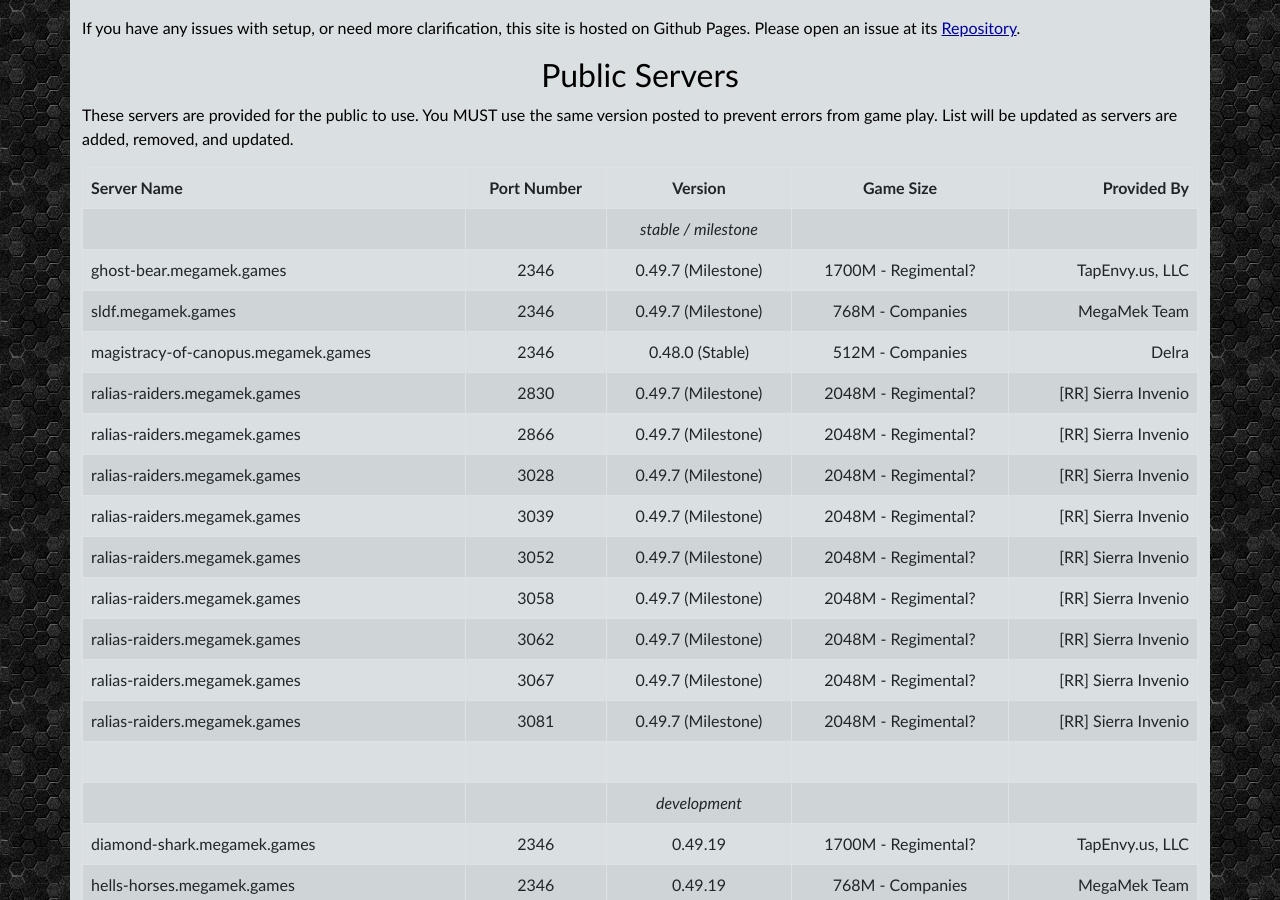
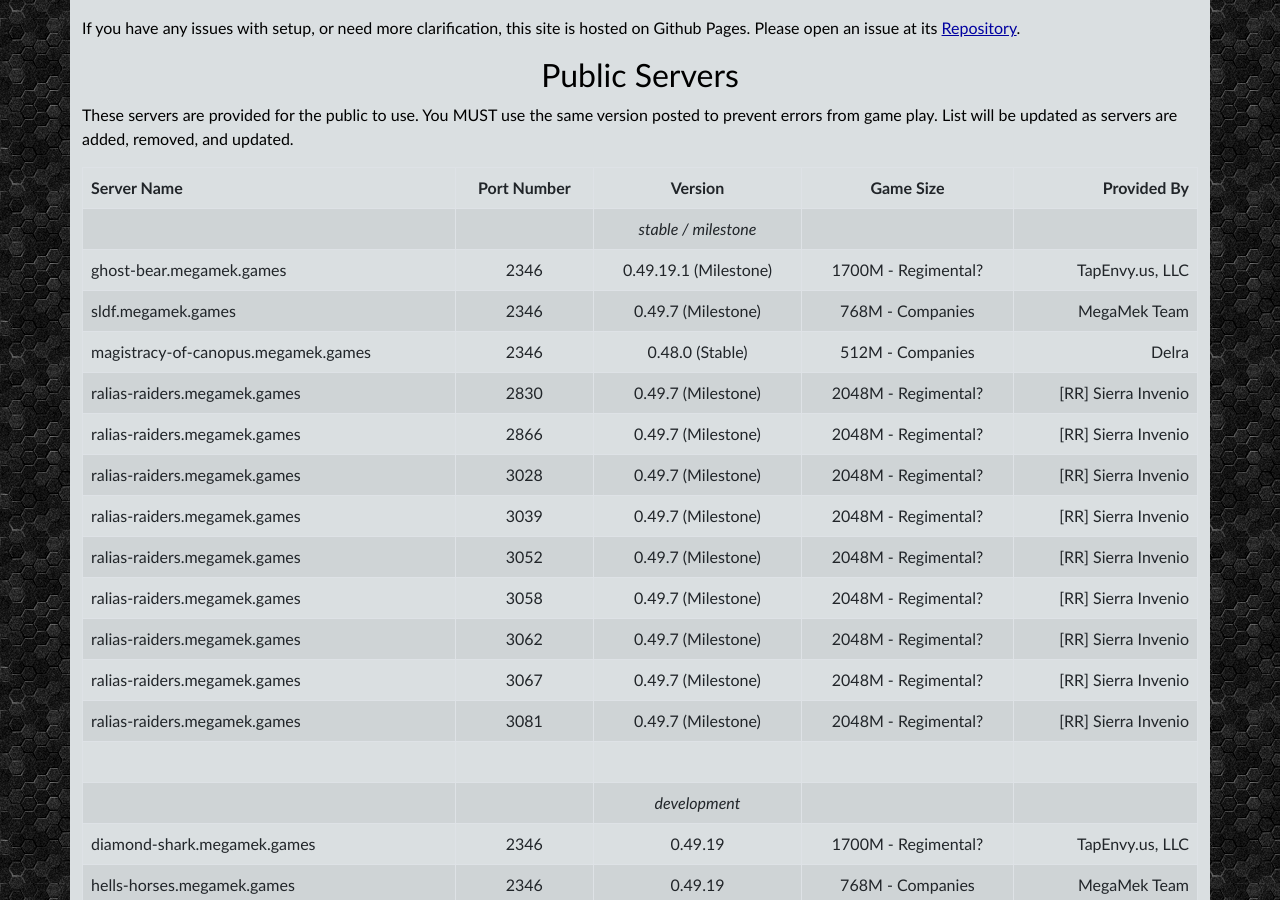
Before and after one commit to rjhancock/megamek-games, a Jekyll site: the page built from index.md, in a window 1280 px wide and 900 px high, scrolled down 501 px. Built offline with Jekyll 4.4.1, drawn with Linux system fonts in a browser that asks for light colours; nearby versions of some CDN libraries; our own code applies the rules of GitHub Pages for plain Markdown files.

Commit message:
Updated Version

```diff
--- a/index.md
+++ b/index.md
@@ -18,7 +18,7 @@
 |Server Name|Port Number|Version|Game Size|Provided By|
 |:------|:-----:|:--------:|:--:|-------:|
 |||*stable / milestone*|||
-|ghost-bear.megamek.games            |2346|0.49.7 (Milestone)|1700M - Regimental? |TapEnvy.us, LLC|
+|ghost-bear.megamek.games            |2346|0.49.19.1 (Milestone)|1700M - Regimental? |TapEnvy.us, LLC|
 |sldf.megamek.games                  |2346|0.49.7 (Milestone)|768M - Companies    |MegaMek Team|
 |magistracy-of-canopus.megamek.games |2346|0.48.0 (Stable)|512M - Companies    |Delra|
 |ralias-raiders.megamek.games        |2830|0.49.7 (Milestone)|2048M - Regimental? |[RR] Sierra Invenio|
```
